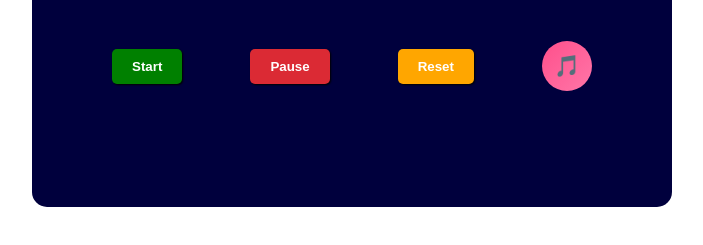
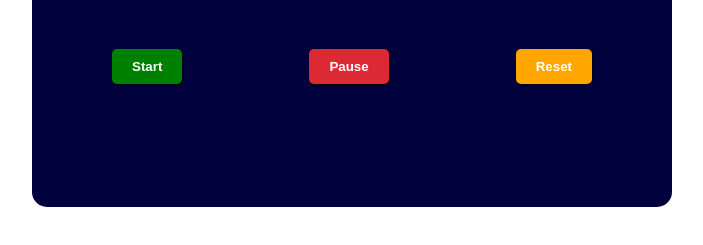
Before and after one commit to khushibhavsar/pomodoro-timer, a plain HTML site: page index.html in a window 1280 px wide. Shown: the part 543-788 px from the top of the page, without its empty margins (288-991 px from the left). Drawn offline with Linux system fonts and the light colour scheme.

Commit message:
changed code

```diff
--- a/index.html
+++ b/index.html
@@ -24,7 +24,6 @@
         <button id="startbtn">Start</button>
         <button id="pausebtn">Pause</button>
         <button id="resetbtn">Reset</button>
-               <button class="music-toggle" onclick="toggleMusic()">🎵</button>
       </div>
 
     </div>
```
